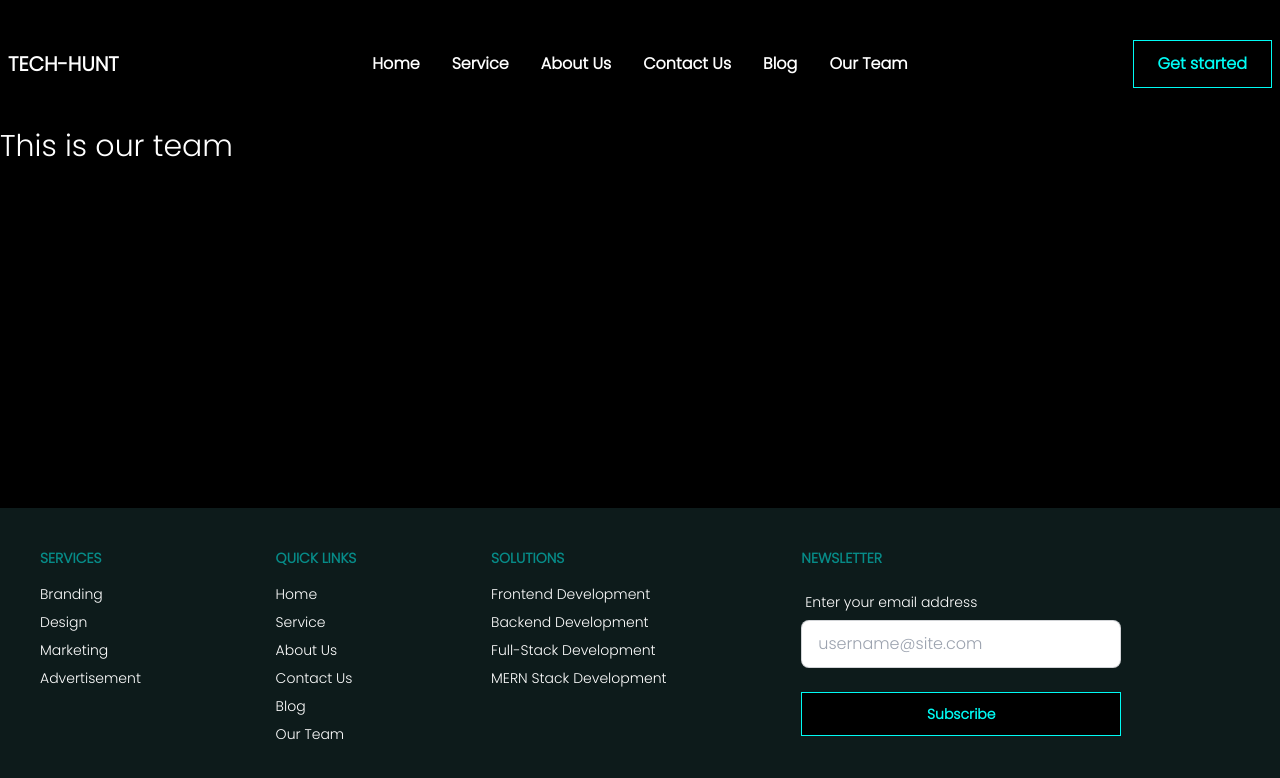
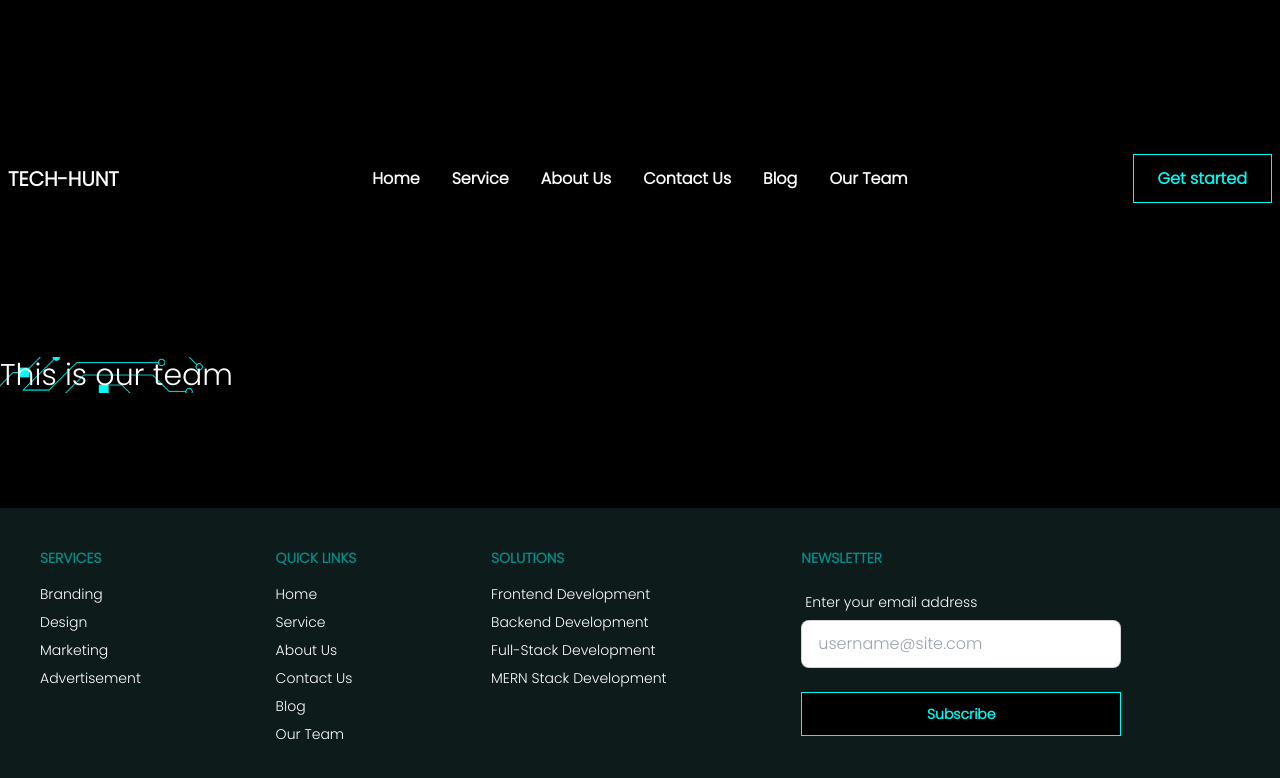
Before and after one commit to devAzharul/TECH-HUNT, a Next.js app: page /team in a window 1280 px wide. Shown: the top 778 px of the page. Built offline with nearby package versions, Linux system fonts and the light colour scheme.

Commit message:
navbar width given for large device

```diff
--- a/components/Navbar/Navbar.js
+++ b/components/Navbar/Navbar.js
@@ -1,6 +1,6 @@
 import Link from 'next/link';
 import React from 'react';
-import {FaBars} from 'react-icons/fa'
+import { FaBars } from 'react-icons/fa'
 const Navbar = () => {
     const menuList = <>
         <li><Link href={"/"}>Home</Link></li>
@@ -11,11 +11,11 @@ const Navbar = () => {
         <li><Link href={"/team"}>Our Team</Link></li>
     </>
     return (
-        <div className="navbar bg-black py-4">
+        <div className="m-auto navbar bg-black py-4 lg:w-[80rem]">
             <div className="navbar-start">
                 <div className="dropdown">
                     <label tabIndex={0} className="btn btn-ghost lg:hidden">
-                        <FaBars size={30} className='text-white font-bold'/>
+                        <FaBars size={30} className='text-white font-bold' />
                         {/* <svg xmlns="http://www.w3.org/2000/svg" className="h-5 w-5" fill="none" viewBox="0 0 24 24" stroke="currentColor"><path strokeLinecap="round" strokeLinejoin="round" strokeWidth="2" d="M4 6h16M4 12h8m-8 6h16" /></svg> */}
                     </label>
                     <ul tabIndex={0} className="text-white font-bold menu menu-compact dropdown-content mt-3 p-2 shadow bg-base-100 rounded-box w-52">
```
